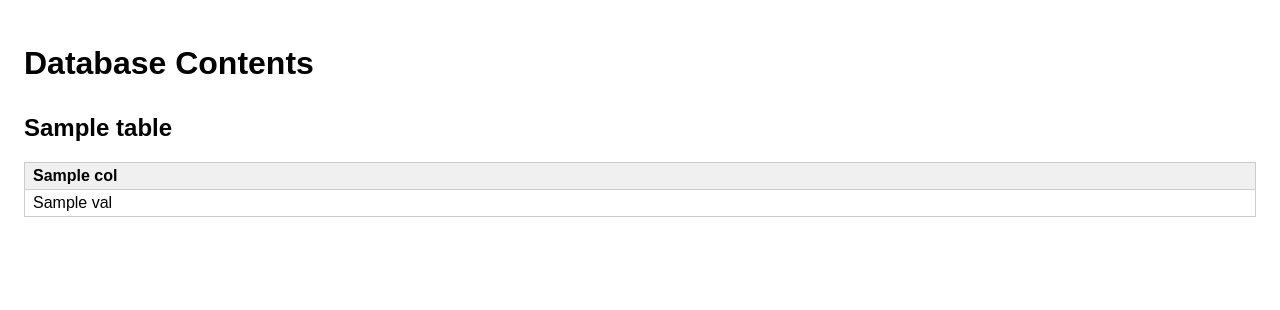
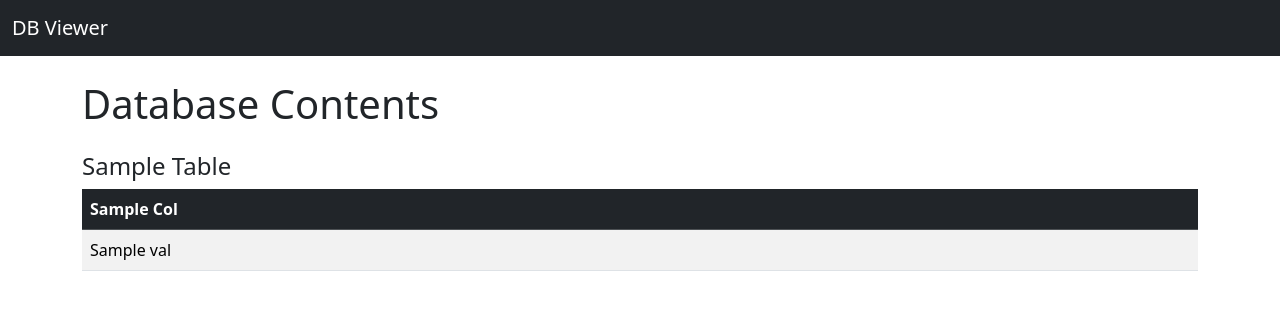
Before and after one commit to dhclark18/analyzarr, a Flask app: template templates/index.html in a window 1280 px wide. Shown: the top 310 px of the page. Run offline with Flask 3, Linux system fonts and the light colour scheme; the template is opened without the code that fills it: most values are stand-ins (such as "Sample title", 1, 10 or a date in 2020); some libraries are stand-ins or nearby versions.

Commit message:
Update index.html

```diff
--- a/templates/index.html
+++ b/templates/index.html
@@ -1,31 +1,23 @@
-<!doctype html>
-<html lang="en">
-<head>
-  <meta charset="utf-8">
-  <title>All Database Tables</title>
-  <style>
-    body { font-family: sans-serif; padding: 1rem; }
-    h2 { margin-top: 2rem; }
-    table { border-collapse: collapse; width: 100%; margin-top: .5rem; }
-    th, td { border: 1px solid #ccc; padding: 4px 8px; text-align: left; }
-    thead { background: #f0f0f0; }
-  </style>
-</head>
-<body>
-  <h1>Database Contents</h1>
+{% extends "base.html" %}
+
+{% block title %}All Tables – DB Viewer{% endblock %}
+
+{% block content %}
+  <h1 class="my-4">Database Contents</h1>
 
   {% for table, rows in all_data.items() %}
-    <section>
-      <h2>{{ table }}</h2>
+    <div class="mb-5">
+      <h2 class="h4">{{ table.replace('_',' ').title() }}</h2>
 
       {% if rows|length == 0 %}
-        <p><em>(No rows in {{ table }})</em></p>
+        <div class="alert alert-secondary">No rows in {{ table }}.</div>
       {% else %}
-        <table>
-          <thead>
+        <div class="table-responsive">
+          <table class="table table-striped table-hover">
+            <thead class="table-dark">
               <tr>
                 {% for col in rows[0].keys() %}
-                <th>{{ col }}</th>
+                  <th scope="col">{{ col.replace('_',' ').title() }}</th>
                 {% endfor %}
               </tr>
             </thead>
@@ -39,9 +31,8 @@
               {% endfor %}
             </tbody>
           </table>
+        </div>
       {% endif %}
-    </section>
+    </div>
   {% endfor %}
-
-</body>
-</html>
+{% endblock %}
```
Lines whose indentation alone changed are shown as unchanged.
